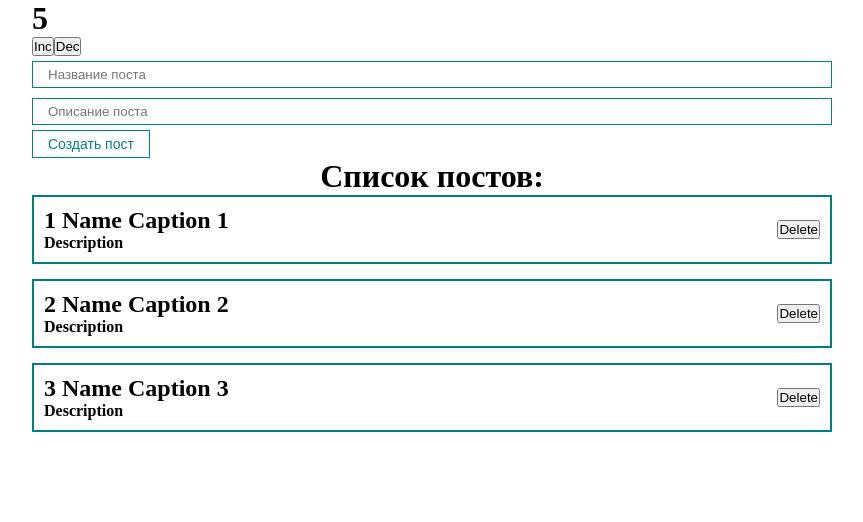
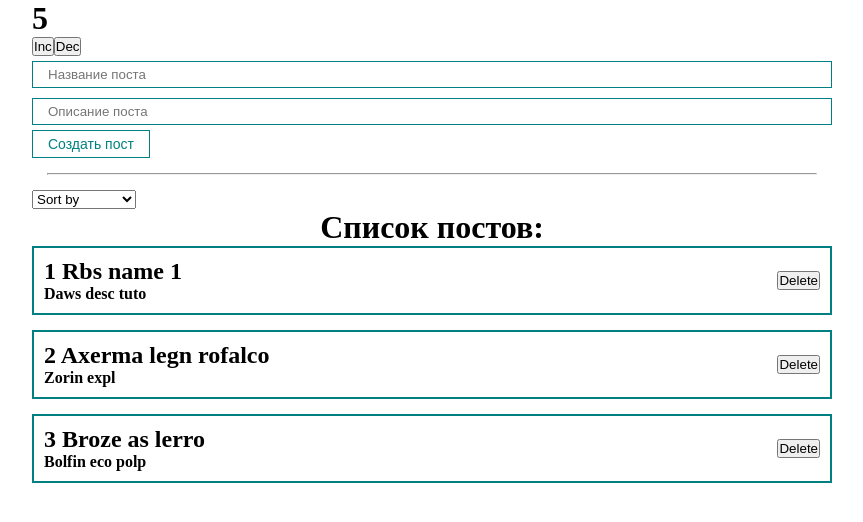
Before and after one commit to yitnekiV/React-edu-Ulbi, a React (Create React App) app: page / in a window 1280 px wide. Shown: the top 522 px of the page, without its empty margins (208-1071 px from the left). Built offline with nearby package versions, Linux system fonts and the light colour scheme; the HTML template or start-up script is replaced by a standard one.

Commit message:
Added feature sort

```diff
--- a/src/App.js
+++ b/src/App.js
@@ -1,82 +1,72 @@
 import React, { useState, useRef } from "react";
 import Counter from "./components/Counter";
 import PostList from "./components/PostList";
-import MyButton from './components/UI/button/MyButton';
-import MyInput from './components/UI/input/MyInput';
+import PostForm from './components/PostForm';
+import MySelect from "./components/UI/select/MySelect";
 
 import './styles/App.css';
+
 
 function App() {
   const  [posts, setPosts] = useState([
     {
       id:1,
-      title: 'Name Caption 1',
-      body: 'Description'
+      title: 'Rbs name 1',
+      body: 'Daws desc tuto'
     },
     {
       id:2,
-      title: 'Name Caption 2',
-      body: 'Description'
+      title: 'Axerma legn rofalco',
+      body: 'Zorin expl'
     },
     {
       id:3,
-      title: 'Name Caption 3',
-      body: 'Description'
+      title: 'Broze as lerro',
+      body: 'Bolfin eco polp'
     },
   ]);
 
-  // const [title, setTitle] = useState('');
-  // const [body, setBody] = useState('');
-  // const bodyInputRef = useRef();
+  const [selectedSort, setSelectedSort] = useState('');
 
-  const [post, setPost] = useState({
-    title: '',
-    body: ''
-  })
+  const createPost = (newPost) => {
+    setPosts([...posts, newPost]);
+  }
 
+  const removePost = (post) => {
+    console.log(post);
+    setPosts(posts.filter(p => p.id !== post.id))
+  }
 
-  const addNewPost = e => {
-    e.preventDefault();
-    // console.log(title);
-    // console.log(body);
-    // console.log(bodyInputRef.current.value);
-    // const newPost = {
-    //   id: Date.now(),
-    //   title: post.title,
-    //   body: post.body
-    // }
-    // console.log(newPost);
-
-    setPosts([...posts, {...post, id: Date.now()}]);
-    setPost({
-      title: '',
-      body: ''
-    })
-    // setBody('');
-    // setTitle('');
+  const sortPosts = (sort) => {
+    setSelectedSort(sort);
+    setPosts([...posts].sort((a, b) => a[sort].localeCompare(b[sort])))
   }
 
   return (
     <div className="App">
       <Counter/>
-      <form>
-        <MyInput
-          onChange={e => setPost({...post, title: e.target.value})}
-          value={post.title}
-          type="text"
-          placeholder="Название поста"
+      <PostForm create={createPost}/>
+      <hr style={{margin: '15px'}}/>
+      <div>
+        <MySelect
+          defaultValue="Sort by"
+          value={selectedSort}
+          onChange={sortPosts}
+          options={[
+            {value: 'title', name: "По названию"},
+            {value: 'body', name: "По описанию"}
+          ]}
         />
-        <MyInput
-          onChange={e => setPost({...post, body: e.target.value})}
-          value={post.body}
-          type="text"
-          placeholder="Описание поста"
-        />
-        {/* <input ref={bodyInputRef} type="text" /> */}
-        {/* <MyInput ref={bodyInputRef} type="text" placeholder="Описание поста"/> */}
-        <MyButton onClick={addNewPost}>Создать пост</MyButton>
-      </form>
-      <PostList posts={posts} title={"Список постов:"}/>
+      </div>
+      {posts.length
+        ?
+        <PostList remove={removePost} posts={posts} title={"Список постов:"}/>
+        :
+        <h1 style={{textAlign:'center'}}>
+          Список постов пуст.
+        </h1>
+      }
+
     </div>
   );
 }
--- /dev/null
+++ b/src/components/PostForm.jsx
@@ -0,0 +1,46 @@
+import React,  {useState} from 'react' ;
+import MyButton from './UI/button/MyButton';
+import MyInput from './UI/input/MyInput';
+
+function PostForm({create}) {
+    const [post, setPost] = useState({
+        title: '',
+        body: ''
+    });
+
+    const addNewPost = e => {
+        e.preventDefault();
+
+        const newPost = {
+            ...post,
+            id: Date.now()
+        };
+
+        create(newPost);
+
+        setPost({
+            title: '',
+            body: ''
+        });
+    }
+
+    return (
+        <form>
+            <MyInput
+                onChange={e => setPost({...post, title: e.target.value})}
+                value={post.title}
+                type="text"
+                placeholder="Название поста"
+            />
+            <MyInput
+                onChange={e => setPost({...post, body: e.target.value})}
+                value={post.body}
+                type="text"
+                placeholder="Описание поста"
+            />
+            <MyButton onClick={addNewPost}>Создать пост</MyButton>
+        </form>
+    )
+}
+
+export default PostForm
--- a/src/components/PostItem.jsx
+++ b/src/components/PostItem.jsx
@@ -11,7 +11,7 @@
                 </div>
             </div>
             <div className="post__btns">
-                <button>Delete</button>
+                <button onClick={() => props.remove(props.data)}>Delete</button>
             </div>
         </div>
 
--- a/src/components/PostList.jsx
+++ b/src/components/PostList.jsx
@@ -1,7 +1,7 @@
 import React from 'react';
 import PostItem from "./PostItem";
 
-export default function PostList({posts, title}) {
+export default function PostList({posts, title, remove}) {
     return (
         <div>
             <h1 style={{textAlign: "center"}}>
@@ -9,7 +9,7 @@
             </h1>
                 {
                     posts.map((post, index) => {
-                        return <PostItem number={index + 1} data = {post} key={post.id}/>
+                        return <PostItem remove={remove}  number={index + 1} data = {post} key={post.id}/>
                     })
                 }
         </div>
--- /dev/null
+++ b/src/components/UI/select/MySelect.jsx
@@ -0,0 +1,21 @@
+import React from 'react';
+
+const MySelect = ({options, defaultValue, value, onChange}) => {
+    return (
+        <select
+            value={value}
+            onChange={event => onChange(event.target.value)}
+        >
+            <option disabled value="">{defaultValue}</option>
+            {
+                options.map(option => {
+                    return  <option key={option.value} value={option.value}>
+                                {option.name}
+                            </option>
+                })
+            }
+        </select>
+    )
+}
+
+export default MySelect;
```
